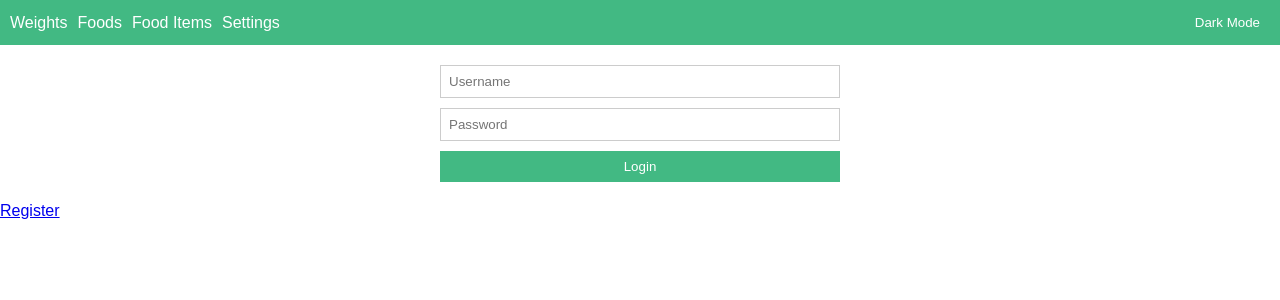
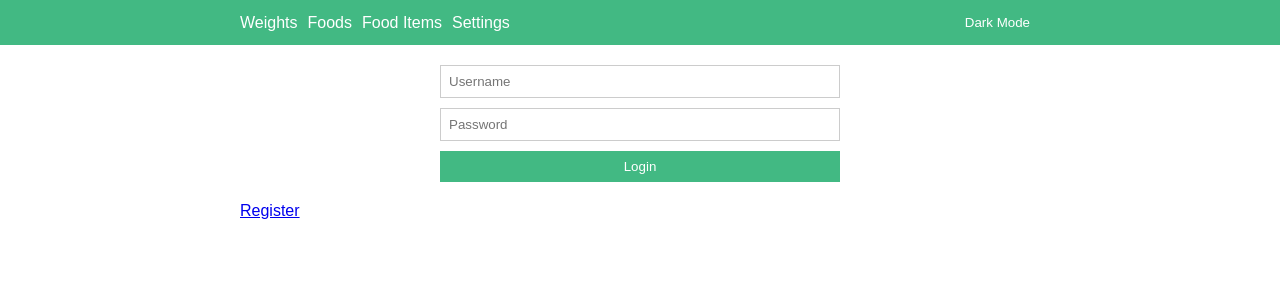
Before and after one commit to BrandonCouts/weight-tracker, a Vue app in the folder frontend/: page /login in a window 1280 px wide. Shown: the top 300 px of the page. Built offline with nearby package versions, Linux system fonts and the light colour scheme; no server answers.

Commit message:
style: center content with container

```diff
--- a/frontend/src/App.vue
+++ b/frontend/src/App.vue
@@ -30,13 +30,17 @@ const isAdmin = computed(() => {
 <template>
   <div>
     <nav>
+      <div class="container">
         <router-link to="/dashboard">Weights</router-link>
         <router-link to="/foods">Foods</router-link>
         <router-link to="/food-items">Food Items</router-link>
         <router-link to="/settings">Settings</router-link>
         <router-link to="/errors" v-if="isAdmin">Error Log</router-link>
         <button @click="toggleTheme">{{ theme === 'light' ? 'Dark' : 'Light' }} Mode</button>
+      </div>
     </nav>
+    <main class="container">
       <router-view />
+    </main>
   </div>
 </template>
--- a/frontend/src/styles.css
+++ b/frontend/src/styles.css
@@ -31,7 +31,11 @@ body {
 
 nav {
   background-color: var(--nav-bg);
-  padding: 10px;
+}
+
+nav .container {
+  margin: 0 auto;
+  padding: 10px 15px;
   display: flex;
   align-items: center;
 }
@@ -85,3 +89,9 @@ li {
   padding: 5px;
   border: 1px solid var(--input-border);
 }
+
+.container {
+  max-width: 800px;
+  margin: 20px auto;
+  padding: 0 15px;
+}
```
Lines whose indentation alone changed are shown as unchanged.
